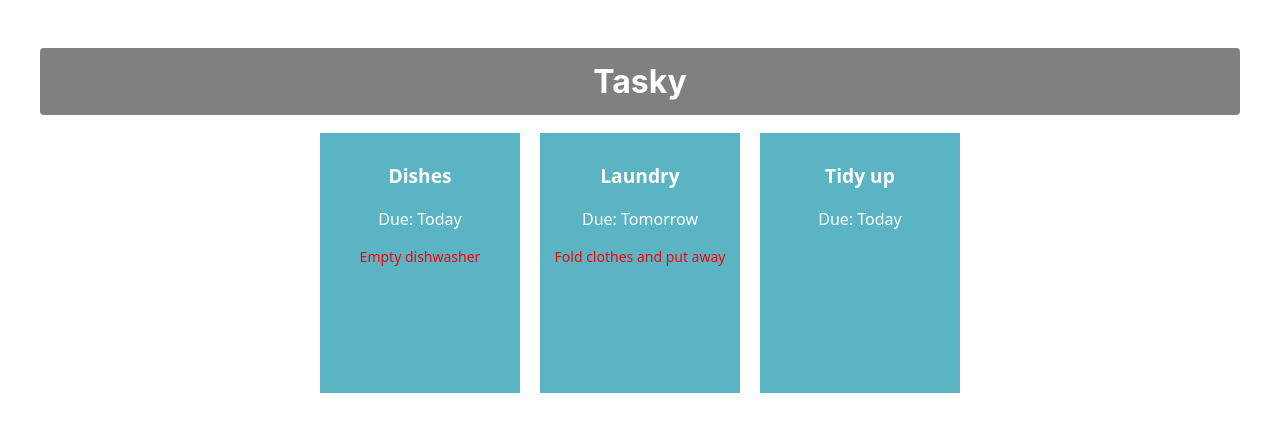
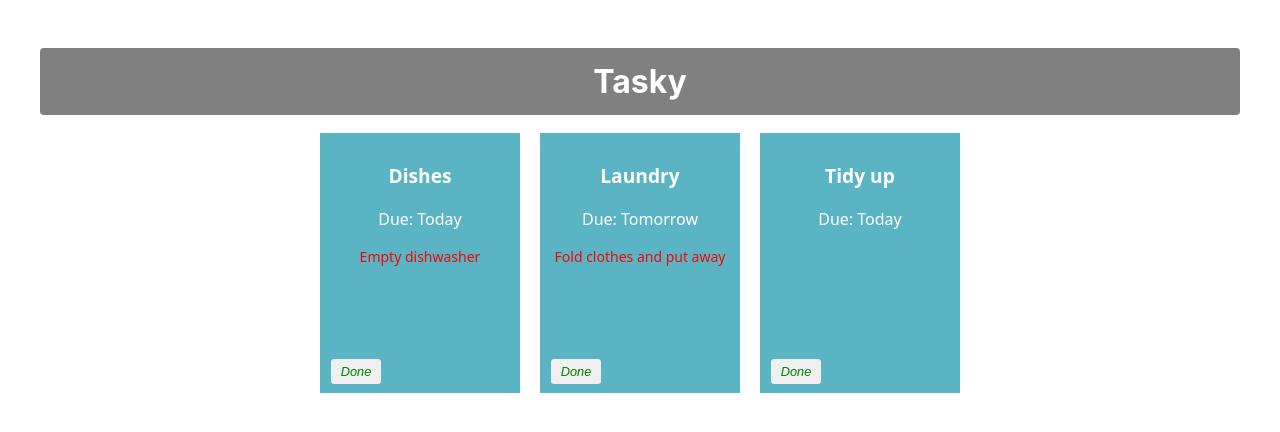
Before and after one commit to RilwanOke/react-basic-labs, a React (Create React App) app in the folder tasky/: page / in a window 1280 px wide. Shown: the top 432 px of the page. Built offline with nearby package versions, Linux system fonts and the light colour scheme.

Commit message:
Mark task as done

```diff
--- a/tasky/src/App.css
+++ b/tasky/src/App.css
@@ -41,3 +41,18 @@
   margin-top: 8px;
   line-height: 1.5;
 }
+button {
+  border: none;
+  border-radius: 3px;
+  font-style: italic;
+  font-size: 0.8em;
+  margin: 4px 6px;
+  width: 50px;
+  height: 25px;
+}
+.doneButton {
+  position: absolute;
+  bottom: 5px;
+  left: 5px;
+  color: green;
+}
--- a/tasky/src/App.js
+++ b/tasky/src/App.js
@@ -5,22 +5,31 @@
 function App() {
   const [ taskState, setTaskState ] = useState({
     tasks: [
-      { id: 1, title:"Dishes", description: "Empty dishwasher", deadline: "Today" },
-      { id: 2, title: "Laundry", description: "Fold clothes and put away", deadline: "Tomorrow" },
-      { id: 3, title: "Tidy up", deadline: "Today" }
+      { id: 1, title:"Dishes", description: "Empty dishwasher", deadline: "Today", done: false },
+      { id: 2, title: "Laundry", description: "Fold clothes and put away", deadline: "Tomorrow", done: false },
+      { id: 3, title: "Tidy up", deadline: "Today", done: false}
     ]
   });
+  const doneHandler = (taskIndex) => {
+    const tasks = [...taskState.tasks];
+    tasks[taskIndex].done = !tasks[taskIndex].done;
+    setTaskState({tasks});
+    console.log(`${taskIndex} ${tasks[taskIndex].done}`);
+  }
   return (
     <div className="container">
       <h1>Tasky</h1>
-      {taskState.tasks.map((task) => (
+      {taskState.tasks.map((task, index) => (
     <Task
       title={task.title}
       description={task.description}
       deadline={task.deadline}
       key={task.id}
+      done={task.done}
+      markDone={() => doneHandler(index)}
     />
-  ))} </div>
+  ))}
+   </div>
   );
 }
 
--- a/tasky/src/components/Task.js
+++ b/tasky/src/components/Task.js
@@ -3,11 +3,11 @@
 const Task = (props) => {
 
     return (
-        <div className="card">
+        <div className="card" style={{backgroundColor: props.done ? 'lightgrey' : '#5bb4c4'}}>
             <p className="title">{props.title}</p>
             <p>Due: {props.deadline}</p>
             <p className="description">{props.description}</p>
-        </div>
+            <button onClick={props.markDone} className='doneButton'>Done</button>        </div>
     )
 }
 
```
